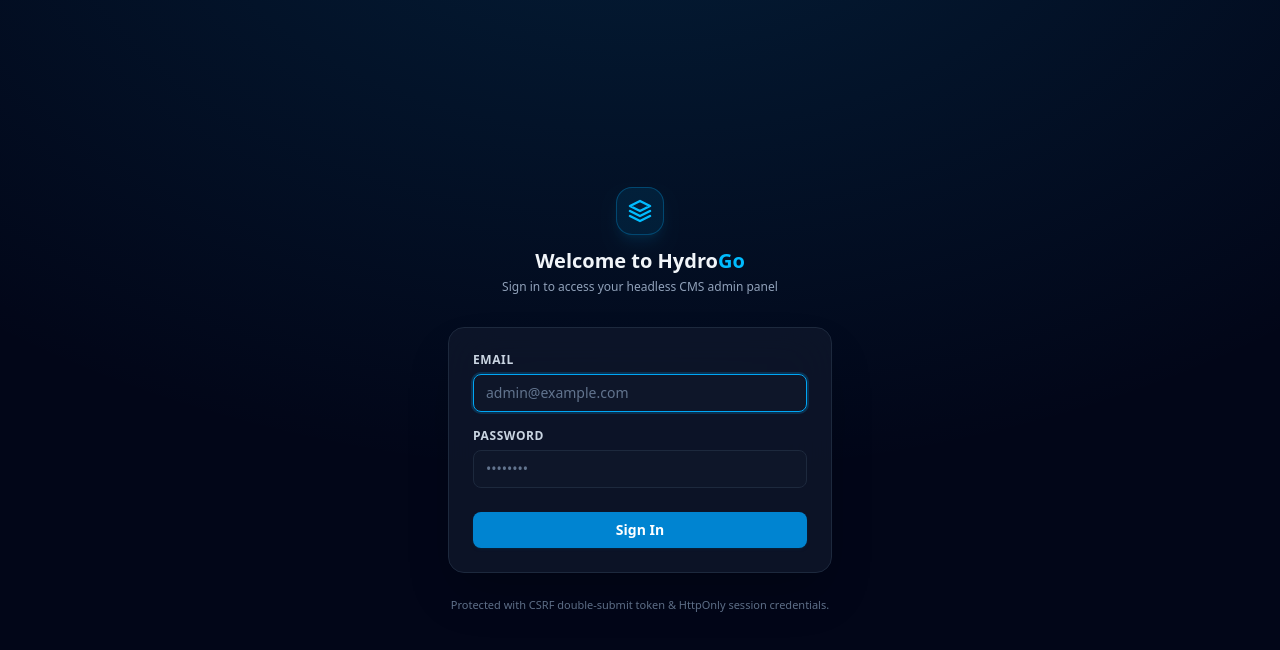
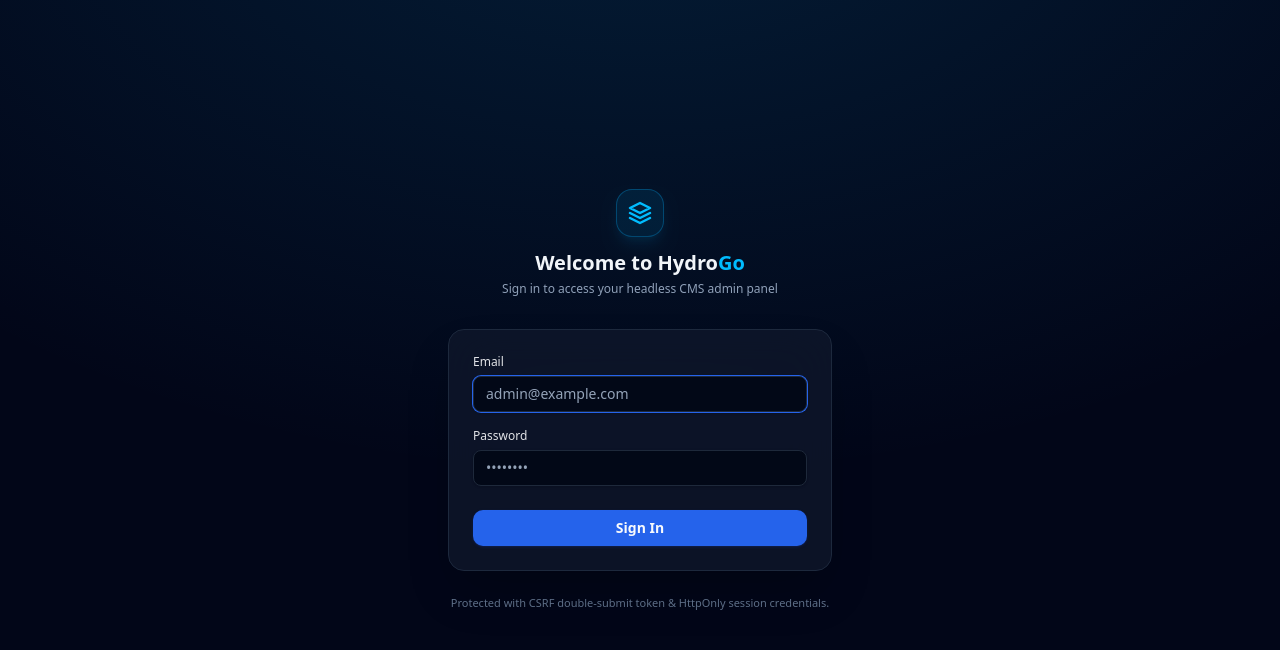
Before and after one commit to hydrohq/hydrogo, a Svelte app in the folder admin/: page /#/login in a window 1280 px wide. Shown: the top 650 px of the page. Built offline with nearby package versions, Linux system fonts and the light colour scheme; no server answers.

Commit message:
admin: apply shadcn blue theme tokens and modern UI primitives

```diff
--- a/admin/src/app.css
+++ b/admin/src/app.css
@@ -1,31 +1,91 @@
 @import "tailwindcss";
+
+@theme {
+  --color-border: hsl(var(--border));
+  --color-input: hsl(var(--input));
+  --color-ring: hsl(var(--ring));
+  --color-background: hsl(var(--background));
+  --color-foreground: hsl(var(--foreground));
+
+  --color-primary: hsl(var(--primary));
+  --color-primary-foreground: hsl(var(--primary-foreground));
+
+  --color-secondary: hsl(var(--secondary));
+  --color-secondary-foreground: hsl(var(--secondary-foreground));
+
+  --color-destructive: hsl(var(--destructive));
+  --color-destructive-foreground: hsl(var(--destructive-foreground));
+
+  --color-muted: hsl(var(--muted));
+  --color-muted-foreground: hsl(var(--muted-foreground));
+
+  --color-accent: hsl(var(--accent));
+  --color-accent-foreground: hsl(var(--accent-foreground));
+
+  --color-popover: hsl(var(--popover));
+  --color-popover-foreground: hsl(var(--popover-foreground));
+
+  --color-card: hsl(var(--card));
+  --color-card-foreground: hsl(var(--card-foreground));
+
+  --radius-lg: var(--radius);
+  --radius-md: calc(var(--radius) - 2px);
+  --radius-sm: calc(var(--radius) - 4px);
+}
 
 :root {
   --background: 222.2 84% 4.9%;
   --foreground: 210 40% 98%;
-  --card: 222.2 84% 4.9%;
+
+  --card: 222.2 47% 8%;
   --card-foreground: 210 40% 98%;
-  --popover: 222.2 84% 4.9%;
+
+  --popover: 222.2 47% 8%;
   --popover-foreground: 210 40% 98%;
-  --primary: 217.2 91.2% 59.8%;
-  --primary-foreground: 222.2 47.4% 11.2%;
+
+  /* shadcn Blue Theme (primary: Blue-600 #2563eb / 221.2 83.2% 53.3%) */
+  --primary: 221.2 83.2% 53.3%;
+  --primary-foreground: 210 40% 98%;
+
   --secondary: 217.2 32.6% 17.5%;
   --secondary-foreground: 210 40% 98%;
-  --muted: 217.2 32.6% 17.5%;
+
+  --muted: 217.2 32.6% 14%;
   --muted-foreground: 215 20.2% 65.1%;
+
   --accent: 217.2 32.6% 17.5%;
   --accent-foreground: 210 40% 98%;
+
   --destructive: 0 62.8% 30.6%;
   --destructive-foreground: 210 40% 98%;
+
   --border: 217.2 32.6% 17.5%;
   --input: 217.2 32.6% 17.5%;
-  --ring: 224.3 76.3% 48%;
-  --radius: 0.5rem;
+  --ring: 221.2 83.2% 53.3%;
+
+  --radius: 0.625rem;
 }
 
 body {
   margin: 0;
   min-height: 100vh;
-  background-color: #0b0f19;
-  color: #f1f5f9;
+  background-color: hsl(var(--background));
+  color: hsl(var(--foreground));
+  font-feature-settings: "rlig" 1, "calt" 1;
 }
+
+/* Custom scrollbar for clean UI */
+::-webkit-scrollbar {
+  width: 6px;
+  height: 6px;
+}
+::-webkit-scrollbar-track {
+  background: transparent;
+}
+::-webkit-scrollbar-thumb {
+  background: hsl(var(--border));
+  border-radius: 9999px;
+}
+::-webkit-scrollbar-thumb:hover {
+  background: hsl(var(--muted-foreground));
+}
--- a/admin/src/lib/components/ui/Badge.svelte
+++ b/admin/src/lib/components/ui/Badge.svelte
@@ -2,32 +2,37 @@
   import type { Snippet } from 'svelte';
 
   interface Props {
-    variant?: 'default' | 'success' | 'warning' | 'danger' | 'info';
+    variant?: 'default' | 'primary' | 'secondary' | 'success' | 'warning' | 'danger' | 'info' | 'outline';
     size?: 'sm' | 'md';
+    class?: string;
     children?: Snippet;
   }
 
   let {
     variant = 'default',
     size = 'md',
+    class: className = '',
     children
   }: Props = $props();
 
-  const variantStyles = {
-    default: 'bg-slate-800 text-slate-300 border-slate-700',
-    success: 'bg-emerald-950/60 text-emerald-300 border-emerald-800/60',
-    warning: 'bg-amber-950/60 text-amber-300 border-amber-800/60',
-    danger: 'bg-rose-950/60 text-rose-300 border-rose-800/60',
-    info: 'bg-sky-950/60 text-sky-300 border-sky-800/60',
+  const variantStyles: Record<string, string> = {
+    default: 'bg-secondary text-secondary-foreground border-border/80',
+    primary: 'bg-primary/15 text-blue-400 border-primary/30',
+    secondary: 'bg-secondary text-secondary-foreground border-transparent',
+    success: 'bg-emerald-500/15 text-emerald-400 border-emerald-500/30',
+    warning: 'bg-amber-500/15 text-amber-400 border-amber-500/30',
+    danger: 'bg-destructive/15 text-rose-400 border-destructive/30',
+    info: 'bg-sky-500/15 text-sky-400 border-sky-500/30',
+    outline: 'border-border text-foreground bg-transparent',
   };
 
-  const sizeStyles = {
-    sm: 'text-[10px] px-1.5 py-0.5',
-    md: 'text-xs px-2 py-0.5',
+  const sizeStyles: Record<string, string> = {
+    sm: 'text-[10px] px-2 py-0.5',
+    md: 'text-xs px-2.5 py-0.5',
   };
 </script>
 
-<span class="inline-flex items-center gap-1 font-medium rounded-full border {variantStyles[variant]} {sizeStyles[size]}">
+<span class="inline-flex items-center gap-1.5 font-medium rounded-full border transition-colors {variantStyles[variant]} {sizeStyles[size]} {className}">
   {#if children}
     {@render children()}
   {/if}
--- a/admin/src/lib/components/ui/Button.svelte
+++ b/admin/src/lib/components/ui/Button.svelte
@@ -3,8 +3,8 @@
   import type { HTMLButtonAttributes } from 'svelte/elements';
 
   interface Props extends HTMLButtonAttributes {
-    variant?: 'primary' | 'secondary' | 'outline' | 'danger' | 'ghost';
-    size?: 'sm' | 'md' | 'lg';
+    variant?: 'primary' | 'secondary' | 'outline' | 'danger' | 'ghost' | 'link';
+    size?: 'sm' | 'md' | 'lg' | 'icon';
     loading?: boolean;
     children?: Snippet;
   }
@@ -19,23 +19,25 @@
     ...restProps
   }: Props = $props();
 
-  const variantClasses = {
-    primary: 'bg-sky-600 hover:bg-sky-500 text-white shadow-sm shadow-sky-950/50 focus-visible:ring-sky-500',
-    secondary: 'bg-slate-800 hover:bg-slate-700 text-slate-100 border border-slate-700/80 focus-visible:ring-slate-500',
-    outline: 'bg-transparent hover:bg-slate-800/80 text-slate-200 border border-slate-700 focus-visible:ring-slate-500',
-    danger: 'bg-rose-600 hover:bg-rose-500 text-white shadow-sm shadow-rose-950/50 focus-visible:ring-rose-500',
-    ghost: 'bg-transparent hover:bg-slate-800/50 text-slate-300 hover:text-white',
+  const variantClasses: Record<string, string> = {
+    primary: 'bg-primary text-primary-foreground hover:bg-blue-600 active:bg-blue-700 shadow-sm shadow-blue-900/30 focus-visible:ring-ring',
+    secondary: 'bg-secondary text-secondary-foreground hover:bg-secondary/80 focus-visible:ring-ring',
+    outline: 'border border-input bg-transparent hover:bg-accent hover:text-accent-foreground focus-visible:ring-ring',
+    danger: 'bg-destructive text-destructive-foreground hover:bg-destructive/90 shadow-sm focus-visible:ring-destructive',
+    ghost: 'hover:bg-accent hover:text-accent-foreground focus-visible:ring-ring',
+    link: 'text-primary underline-offset-4 hover:underline focus-visible:ring-ring',
   };
 
-  const sizeClasses = {
-    sm: 'text-xs px-2.5 py-1.5 rounded-md gap-1.5',
-    md: 'text-sm px-3.5 py-2 rounded-lg gap-2',
-    lg: 'text-base px-5 py-2.5 rounded-xl gap-2.5',
+  const sizeClasses: Record<string, string> = {
+    sm: 'h-8 px-3 text-xs rounded-md gap-1.5',
+    md: 'h-9 px-4 py-2 text-sm rounded-lg gap-2',
+    lg: 'h-10 px-6 py-2.5 text-base rounded-lg gap-2.5',
+    icon: 'h-9 w-9 rounded-lg p-0 justify-center',
   };
 </script>
 
 <button
-  class="inline-flex items-center justify-center font-medium transition-all duration-150 cursor-pointer disabled:opacity-50 disabled:cursor-not-allowed focus:outline-none focus-visible:ring-2 {variantClasses[variant]} {sizeClasses[size]} {className}"
+  class="inline-flex items-center justify-center font-medium transition-all duration-150 cursor-pointer disabled:opacity-50 disabled:cursor-not-allowed focus:outline-none focus-visible:ring-2 focus-visible:ring-offset-1 focus-visible:ring-offset-background {variantClasses[variant]} {sizeClasses[size]} {className}"
   disabled={disabled || loading}
   {...restProps}
 >
--- a/admin/src/lib/components/ui/Card.svelte
+++ b/admin/src/lib/components/ui/Card.svelte
@@ -7,6 +7,7 @@
     class?: string;
     headerAction?: Snippet;
     children?: Snippet;
+    footer?: Snippet;
   }
 
   let {
@@ -15,18 +16,19 @@
     class: className = '',
     headerAction,
     children,
+    footer,
   }: Props = $props();
 </script>
 
-<div class="rounded-xl border border-slate-800/90 bg-slate-900/60 backdrop-blur shadow-sm p-5 flex flex-col gap-4 {className}">
-  {#if title || headerAction}
-    <div class="flex items-center justify-between pb-3 border-b border-slate-800/60">
-      <div>
+<div class="rounded-xl border border-border bg-card text-card-foreground shadow-sm p-5 flex flex-col gap-4 {className}">
+  {#if title || description || headerAction}
+    <div class="flex items-center justify-between pb-3 border-b border-border/60">
+      <div class="space-y-0.5">
         {#if title}
-          <h3 class="text-base font-semibold text-slate-100">{title}</h3>
+          <h3 class="text-base font-semibold tracking-tight text-foreground">{title}</h3>
         {/if}
         {#if description}
-          <p class="text-xs text-slate-400 mt-0.5">{description}</p>
+          <p class="text-xs text-muted-foreground">{description}</p>
         {/if}
       </div>
       {#if headerAction}
@@ -36,9 +38,16 @@
       {/if}
     </div>
   {/if}
+
   {#if children}
-    <div>
+    <div class="flex-1">
       {@render children()}
     </div>
   {/if}
+
+  {#if footer}
+    <div class="pt-3 border-t border-border/60 flex items-center justify-between text-xs text-muted-foreground">
+      {@render footer()}
+    </div>
+  {/if}
 </div>
--- a/admin/src/lib/components/ui/Input.svelte
+++ b/admin/src/lib/components/ui/Input.svelte
@@ -23,19 +23,19 @@
 
 <div class="w-full flex flex-col gap-1.5">
   {#if label}
-    <label for={inputId} class="text-xs font-semibold uppercase tracking-wider text-slate-300">
+    <label for={inputId} class="text-xs font-medium text-foreground/90">
       {label}
     </label>
   {/if}
   <input
     id={inputId}
     bind:value
-    class="w-full rounded-lg bg-slate-900/90 border {error ? 'border-rose-500/80 focus:border-rose-500 focus:ring-rose-500/20' : 'border-slate-800 focus:border-sky-500 focus:ring-sky-500/20'} px-3 py-2 text-sm text-slate-100 placeholder:text-slate-500 focus:outline-none focus:ring-2 transition-all duration-150 disabled:opacity-50 {className}"
+    class="flex h-9 w-full rounded-md border {error ? 'border-destructive focus-visible:ring-destructive' : 'border-input focus-visible:ring-ring'} bg-background px-3 py-1 text-sm shadow-sm transition-colors file:border-0 file:bg-transparent file:text-sm file:font-medium placeholder:text-muted-foreground focus-visible:outline-none focus-visible:ring-1 disabled:cursor-not-allowed disabled:opacity-50 {className}"
     {...restProps}
   />
   {#if error}
-    <p class="text-xs text-rose-400 font-medium">{error}</p>
+    <p class="text-xs text-destructive font-medium">{error}</p>
   {:else if hint}
-    <p class="text-xs text-slate-400">{hint}</p>
+    <p class="text-xs text-muted-foreground">{hint}</p>
   {/if}
 </div>
```
Also changed, not shown: admin/src/lib/components/ui/Modal.svelte (+12 -7 lines).
